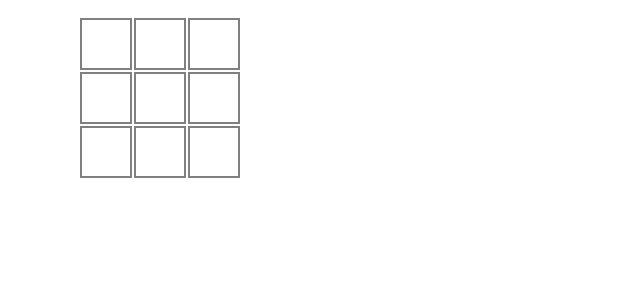
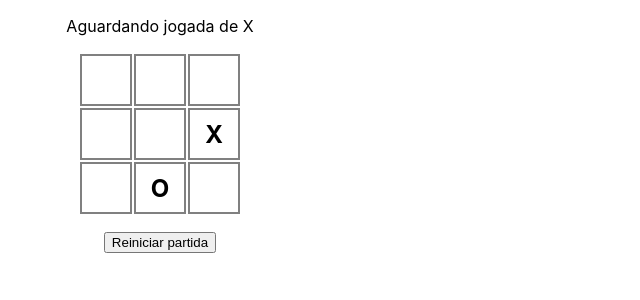
Before and after one commit to biraneves/react-tic-tac-toe, a React (Create React App) app: page / in a window 1280 px wide. Shown: the top 300 px of the page, without its empty margins (0-640 px from the left). Built offline with nearby package versions, Linux system fonts and the light colour scheme.

Commit message:
Status inicial

```diff
--- a/src/app/TicTacToe.tsx
+++ b/src/app/TicTacToe.tsx
@@ -1,25 +1,50 @@
+import PayloadAction from 'react-redux';
+
+type CellValue = 'X' | 'O' | '';
+
+interface ITicTacToeState {
+    nextPlayer: 'X' | 'O';
+    board: CellValue[][];
+}
+
+const initialState: ITicTacToeState = {
+    nextPlayer: 'X',
+    board: [
+        ['', '', ''],
+        ['', '', 'X'],
+        ['', 'O', ''],
+    ],
+};
+
+type ActionPlay = PayloadAction<{ i: number; j: number }>;
+
+function TicTacToeReducer(state = initialState, action): ITicTacToeState {}
+
 export function TicTacToe() {
+    const state: ITicTacToeState = {
+        nextPlayer: 'X',
+        board: [
+            ['', '', ''],
+            ['', '', 'X'],
+            ['', 'O', ''],
+        ],
+    };
+
     return (
         <div className="ticTacToe">
+            <div>Aguardando jogada de {state.nextPlayer}</div>
             <table>
                 <tbody>
-                    <tr>
-                        <td></td>
-                        <td></td>
-                        <td></td>
-                    </tr>
-                    <tr>
-                        <td></td>
-                        <td></td>
-                        <td></td>
-                    </tr>
-                    <tr>
-                        <td></td>
-                        <td></td>
-                        <td></td>
-                    </tr>
+                    {state.board.map((row, i) => (
+                        <tr key={i}>
+                            {row.map((cell, j) => (
+                                <td key={j}>{cell}</td>
+                            ))}
+                        </tr>
+                    ))}
                 </tbody>
             </table>
+            <button>Reiniciar partida</button>
         </div>
     );
 }
```
